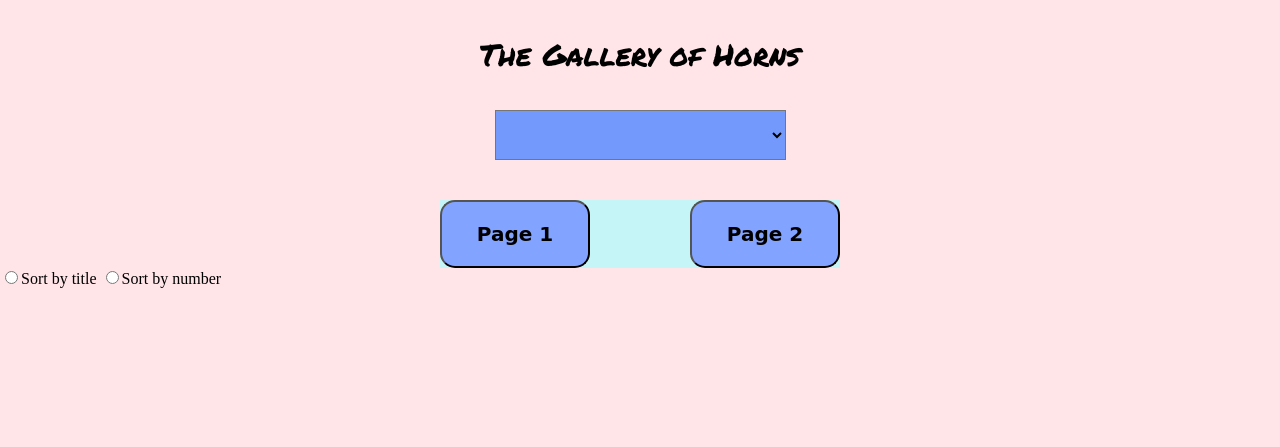
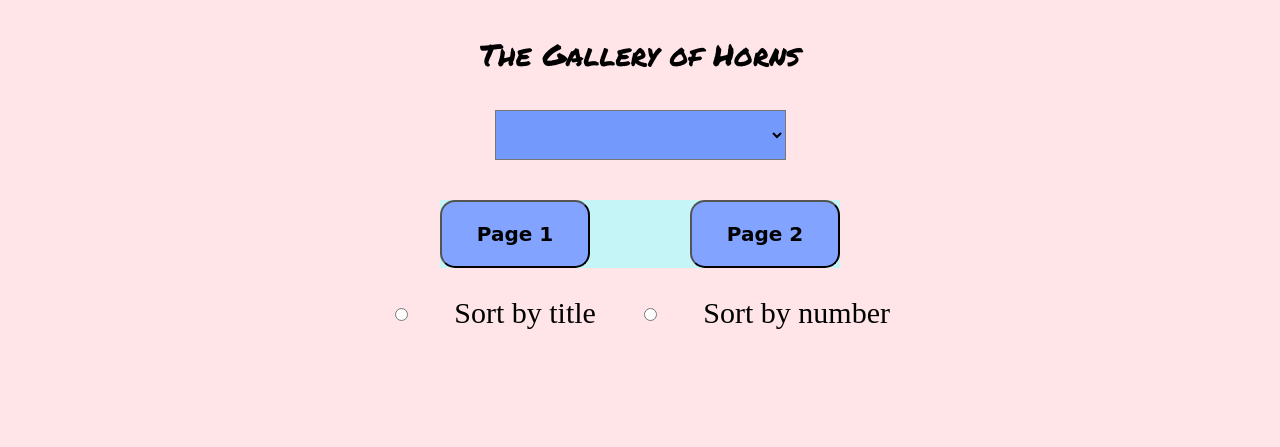
Before and after one commit to maisjamil1/Lab3, a plain HTML site: page index.html in a window 1280 px wide. Shown: the top 447 px of the page. Drawn offline with nearby package versions, Linux system fonts and the light colour scheme; a web font is replaced by a local one.

Commit message:
finalllll

```diff
--- a/css/modules.css
+++ b/css/modules.css
@@ -26,7 +26,14 @@
   font-size: 20px;
 }
 
-
+#radio12{
+  font-size: 30px;
+  width: 500px;
+  margin: 30px auto;
+  display: flex;
+  flex-wrap: wrap;
+  justify-content: space-between;
+}
 #photoCon{
   display: flex;
   flex-wrap: wrap;
```
